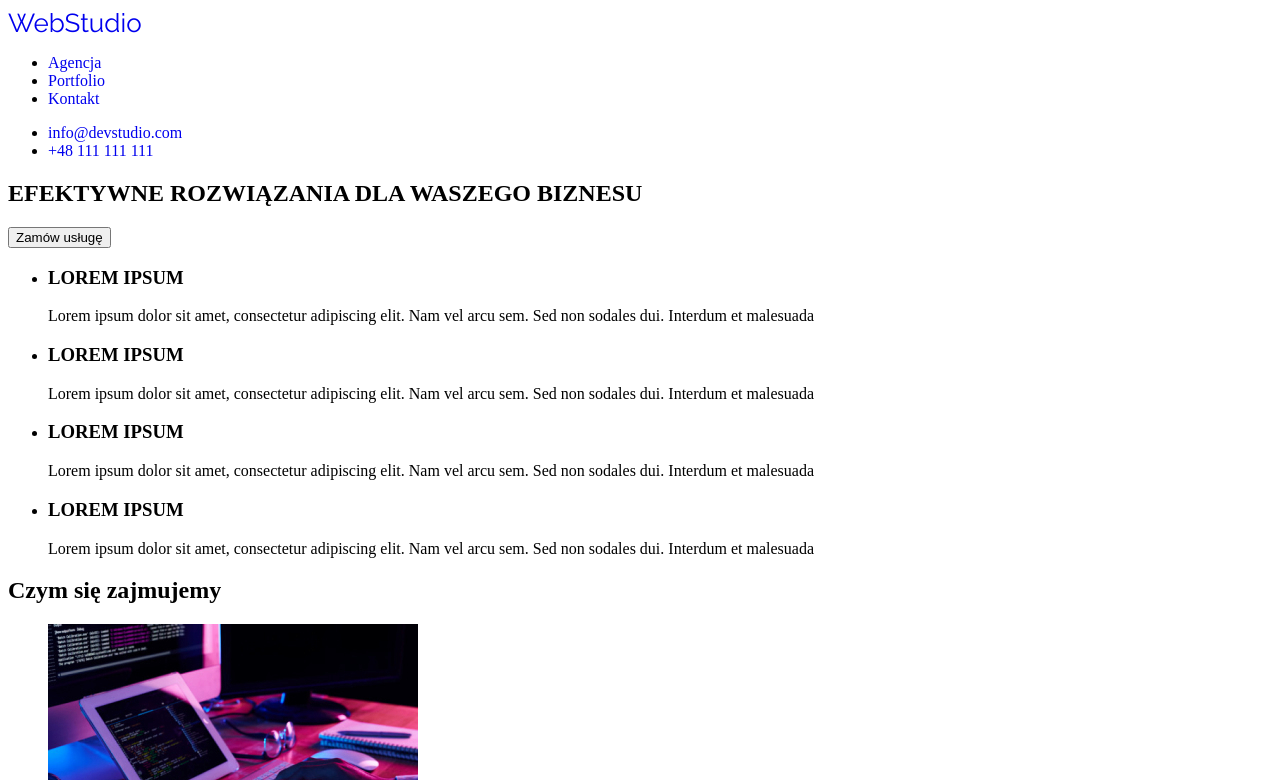
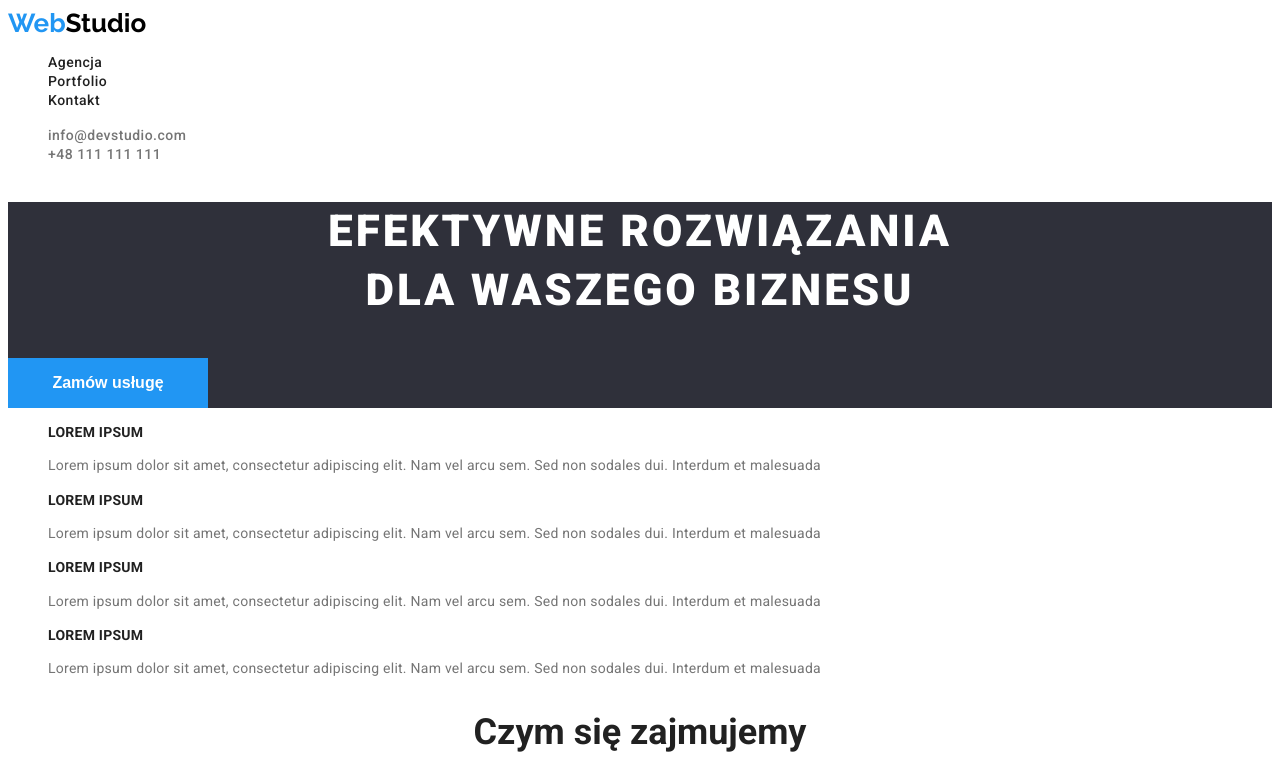
Before and after one commit to taaleksandra/goit-markup-hw-02, a plain HTML site: page index.html in a window 1280 px wide. Shown: the top 780 px of the page. Drawn offline with Linux system fonts and the light colour scheme.

Commit message:
updated main page styles

```diff
--- a/css/styles.css
+++ b/css/styles.css
@@ -1,21 +1,131 @@
-/* font-family: "Montserrat", sans-serif;
-font-family: "Raleway", sans-serif; */
-
-/* font-family: 'Montserrat', sans-serif;
-font-family: 'Raleway', sans-serif;
-font-family: 'Roboto', sans-serif; */
-
-a {
-  text-decoration: none;
+:root {
+  --main-color: #212121;
+  --accent-color: #2196f3;
+  --descriptions-color: #757575;
 }
 
+body {
+  font-family: "Montserrat", sans-serif;
+  font-family: "Raleway", sans-serif;
+  font-family: "Roboto", sans-serif;
+  color: var(--main-color);
+}
+
+/* header styles */
+
+.site-bar-wrapper {
+  background-color: #ffffff;
+}
 .logo-first {
+  text-decoration: none;
   font-family: "Montserrat", sans-serif;
   font-family: "Raleway", sans-serif;
   font-size: 26px;
+  font-weight: 700;
+  color: var(--accent-color);
+}
+.logo-second {
+  text-decoration: none;
+  font-family: "Montserrat", sans-serif;
+  font-family: "Raleway", sans-serif;
+  font-size: 26px;
+  font-weight: 700;
+  color: #000000;
+}
+.main-navigation {
+  list-style: none;
+}
+.main-navigation a {
+  text-decoration: none;
+  color: var(--main-color);
+  font-weight: 500;
+  font-size: 14px;
+  vertical-align: top;
+  letter-spacing: 0.5px;
+}
+.main-navigation-contact a {
+  color: var(--descriptions-color);
+}
+.main-navigation a:hover {
+  color: var(--accent-color);
+}
+.main-navigation a:focus {
+  color: var(--accent-color);
 }
 
-.logo-second {
-  font-family: "Montserrat", sans-serif;
-  font-family: "Raleway", sans-serif;
+/* main-page main styles */
+
+.container-main-first {
+  background-color: #2f303a;
 }
+.container-main-first-caption {
+  color: #ffffff;
+  font-weight: 900;
+  font-size: 44px;
+  line-height: 1.36;
+  text-align: center;
+  vertical-align: top;
+  letter-spacing: 3px;
+}
+.container-main-first-button {
+  width: 200px;
+  height: 50px;
+  background-color: var(--accent-color);
+  color: #ffffff;
+  border: none;
+  font-weight: 700;
+  font-size: 16px;
+  line-height: 1.875;
+  text-align: center;
+  vertical-align: middle;
+  cursor: pointer;
+}
+.container-main-second-list {
+  list-style: none;
+}
+.container-main-second-list h3 {
+  font-weight: 700;
+  font-size: 14px;
+  line-height: 1.15;
+  text-transform: uppercase;
+  letter-spacing: 0.25px;
+}
+.container-main-second-list p {
+  font-size: 14px;
+  line-height: 1.7;
+  color: var(--descriptions-color);
+  letter-spacing: 0.25px;
+}
+.container-main-third ul {
+  list-style: none;
+}
+.container-caption {
+  font-weight: 700;
+  font-size: 36px;
+  text-align: center;
+  vertical-align: top;
+}
+.container-team {
+  background-color: #f5f4fa;
+}
+.container-team ul {
+  list-style: none;
+}
+.container-team-worker {
+  background-color: #ffffff;
+  width: 270px;
+  height: 368px;
+}
+.container-team-worker figcaption {
+  font-weight: 500;
+  font-size: 16px;
+  line-height: 1.1875;
+  text-align: center;
+  vertical-align: top;
+}
+.container-team-worker span {
+  color: var(--descriptions-color);
+  font-weight: 400;
+}
+
+/* footer styles */
--- a/index.html
+++ b/index.html
@@ -23,30 +23,35 @@
   </head>
 
   <body>
-    <header>
+    <header class="site-bar-wrapper">
       <a class="logo-first" href="index.html"
         >Web<span class="logo-second">Studio</span></a
       >
       <nav>
-        <ul>
+        <ul class="main-navigation">
           <li><a href="agency-link">Agencja</a></li>
           <li><a href="portfolio.html">Portfolio</a></li>
           <li><a href="kontakt-link">Kontakt</a></li>
         </ul>
       </nav>
-      <ul>
+      <ul class="main-navigation main-navigation-contact">
         <li><a href="mailto:info@devstudio.com">info@devstudio.com</a></li>
         <li><a href="tel:+48111111111">+48 111 111 111</a></li>
       </ul>
     </header>
 
     <main>
-      <section>
-        <h1>EFEKTYWNE ROZWIĄZANIA DLA WASZEGO BIZNESU</h1>
-        <button type="button">Zamów usługę</button>
+      <section class="container-main-first">
+        <h1 class="container-main-first-caption">
+          EFEKTYWNE ROZWIĄZANIA<br />DLA WASZEGO BIZNESU
+        </h1>
+        <button type="button" class="container-main-first-button">
+          Zamów usługę
+        </button>
       </section>
-      <section>
-        <ul>
+
+      <section class="container-main-second">
+        <ul class="container-main-second-list">
           <li>
             <h3>LOREM IPSUM</h3>
             <p>
@@ -81,8 +86,8 @@
         </ul>
       </section>
 
-      <section>
-        <h2>Czym się zajmujemy</h2>
+      <section class="container-main-third">
+        <h2 class="container-caption">Czym się zajmujemy</h2>
         <ul>
           <li>
             <img
@@ -111,11 +116,11 @@
         </ul>
       </section>
 
-      <section>
-        <h2>Nasz zespół</h2>
+      <section class="container-team">
+        <h2 class="container-caption">Nasz zespół</h2>
         <ul>
           <li>
-            <figure>
+            <figure class="container-team-worker">
               <img
                 src="images/product-designer.jpg"
                 alt="Product designer"
@@ -128,20 +133,20 @@
             </figure>
           </li>
           <li>
-            <figure>
+            <figure class="container-team-worker">
               <img
                 src="images/frontend-developer.jpg"
                 alt="Frontend developer"
                 width="270"
                 height="260"
               />
-              <figcaption>
+              <figcaption class="container-team-worker">
                 John Doe<br /><span>Frontend Developer</span>
               </figcaption>
             </figure>
           </li>
           <li>
-            <figure>
+            <figure class="container-team-worker">
               <img
                 src="images/marketing.jpg"
                 alt="Marketing worker"
@@ -152,7 +157,7 @@
             </figure>
           </li>
           <li>
-            <figure>
+            <figure class="container-team-worker">
               <img
                 src="images/ui-designer.jpg"
                 alt="UI designer"
```
Also changed, not shown: portfolio.html (+10 -10 lines).
